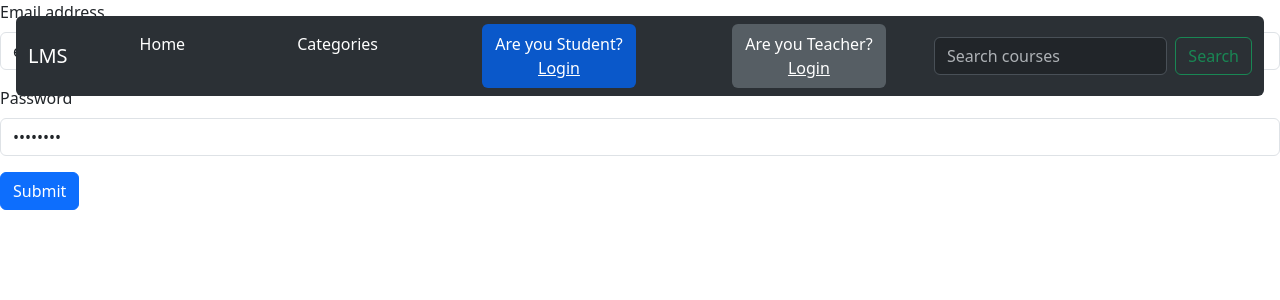
After one commit to charankulal/Learning-Management-System-Django, a Django app: template base/templates/base/register_login.html in a window 1280 px wide. The commit adds this page. Shown: the top 300 px of the page. Run offline with Django 4.2, Linux system fonts and the light colour scheme; the template is opened without the code that fills it, so the values that code supplies are empty.

Commit message:
Created register and login form and updated other html files.

```diff
--- a/base/templates/base/courses.html
+++ b/base/templates/base/courses.html
@@ -2,7 +2,7 @@
 
 {% block content %}
 
-<h1 class="m-4">Course: {{course.courseName }}</h1>
+<h1 class="m-4" style="padding-top: 5rem;">Course: {{course.courseName }}</h1>
 
 <div class="row" style="margin-left: 4rem;">
   <h3 class="text-danger">Author Details: </h3>
--- /dev/null
+++ b/base/templates/base/register_login.html
@@ -0,0 +1,21 @@
+{% extends 'main.html' %}
+
+
+{% block content %}
+<div>
+    <form method="post" action="">
+        {% csrf_token %}
+        <div class="mb-3">
+          <label for="exampleInputEmail1"  class="form-label">Email address</label>
+          <input type="email" value="email" class="form-control" id="exampleInputEmail1" aria-describedby="emailHelp">
+
+        </div>
+        <div class="mb-3">
+          <label for="exampleInputPassword1" class="form-label">Password</label>
+          <input type="password" value="password" class="form-control" id="exampleInputPassword1">
+        </div>
+        <button type="submit" class="btn btn-primary">Submit</button>
+      </form>
+</div>
+
+{% endblock content %}
--- a/templates/navbar.html
+++ b/templates/navbar.html
@@ -14,7 +14,7 @@
                     <a class="nav-link active" aria-current="page" href="/">Categories</a>
                 </li>
                 <li class="nav-item mx-5">
-                    <a class="nav-link active btn btn-primary " aria-current="page" href="/student/login">Are you Student?<u>Login</u></a>
+                    <a class="nav-link active btn btn-primary " aria-current="page" href="/base/templates/base/register_login.html">Are you Student?<u>Login</u></a>
                 </li>
                 <li class="nav-item mx-5">
                     <a class="nav-link active btn btn-secondary" aria-current="page" href="/teacher/login">Are you Teacher?<u>Login</u></a>
@@ -22,8 +22,8 @@
 
 
             </ul>
-            <form class="d-flex" role="search">
-                <input class="form-control me-2" type="search" placeholder="Search" aria-label="Search">
+            <form class="d-flex" role="search" method="get" action="">
+                <input class="form-control me-2" type="search" placeholder="Search courses" aria-label="Search" name="q">
                 <button class="btn btn-outline-success" type="submit">Search</button>
             </form>
         </div>
```
Also changed, not shown: base/templates/base/home.html (+7 -2 lines), base/views.py (+10 -3 lines).
